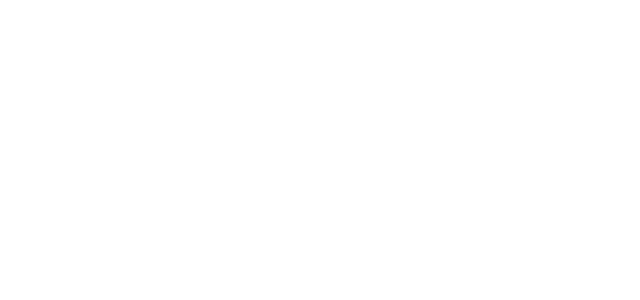
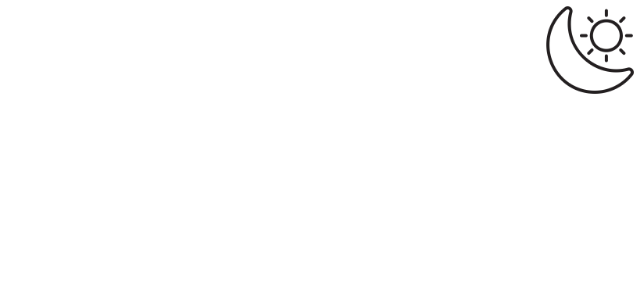
Before and after one commit to forhn37/WebTimerforLearning, a Next.js app in the folder stopwatchnext/: page /stopwatch in a window 1280 px wide. Shown: the top 300 px of the page, without its empty margins (640-1280 px from the left). Built offline with nearby package versions, Linux system fonts and the light colour scheme.

Commit message:
feat : 컴포넌트 구성중 ml-auto의 개념에 대해 파악중

```diff
--- a/stopwatchnext/app/stopwatch/layout.tsx
+++ b/stopwatchnext/app/stopwatch/layout.tsx
@@ -1,3 +1,5 @@
+import Image from "next/image"
+
 export default function Home({
   children,
 }: {
@@ -5,6 +7,12 @@ export default function Home({
 }) {
   return (
     <div className="w-screen h-screen">
+      <Image
+        src="/daynight.png"
+        width={100}
+        height={100}
+        alt="Picture of the author" className="ml-auto"
+      />
       {children}
     </div>
   )
--- /dev/null
+++ b/stopwatchnext/app/stopwatch/ui/board.tsx
@@ -0,0 +1,11 @@
+export default function Board({contents}) {
+  return (
+    <div>
+      <div>
+      {contents.map((content, index) => (
+          <li key={index}>{content}</li>
+        ))}
+      </div>
+    </div>
+  )
+}
--- a/stopwatchnext/app/stopwatch/ui/button.tsx
+++ /dev/null
@@ -1,9 +0,0 @@
-// import React from 'react';
-
-const Ssrbutton: React.FC<{ title: string }> = ({ title }) => {
-  return (
-    <button type="button">{title}</button>
-  );
-};
-
-export default Ssrbutton;
--- /dev/null
+++ b/stopwatchnext/app/stopwatch/ui/timercontrolbutton.tsx
@@ -0,0 +1,9 @@
+// import React from 'react';
+
+const Timercontrolbutton: React.FC<{ title: string }> = ({ title }) => {
+  return (
+    <button type="button">{title}</button>
+  );
+};
+
+export default Timercontrolbutton;
```
Also changed, not shown: stopwatchnext/public/daynight.png (added).
